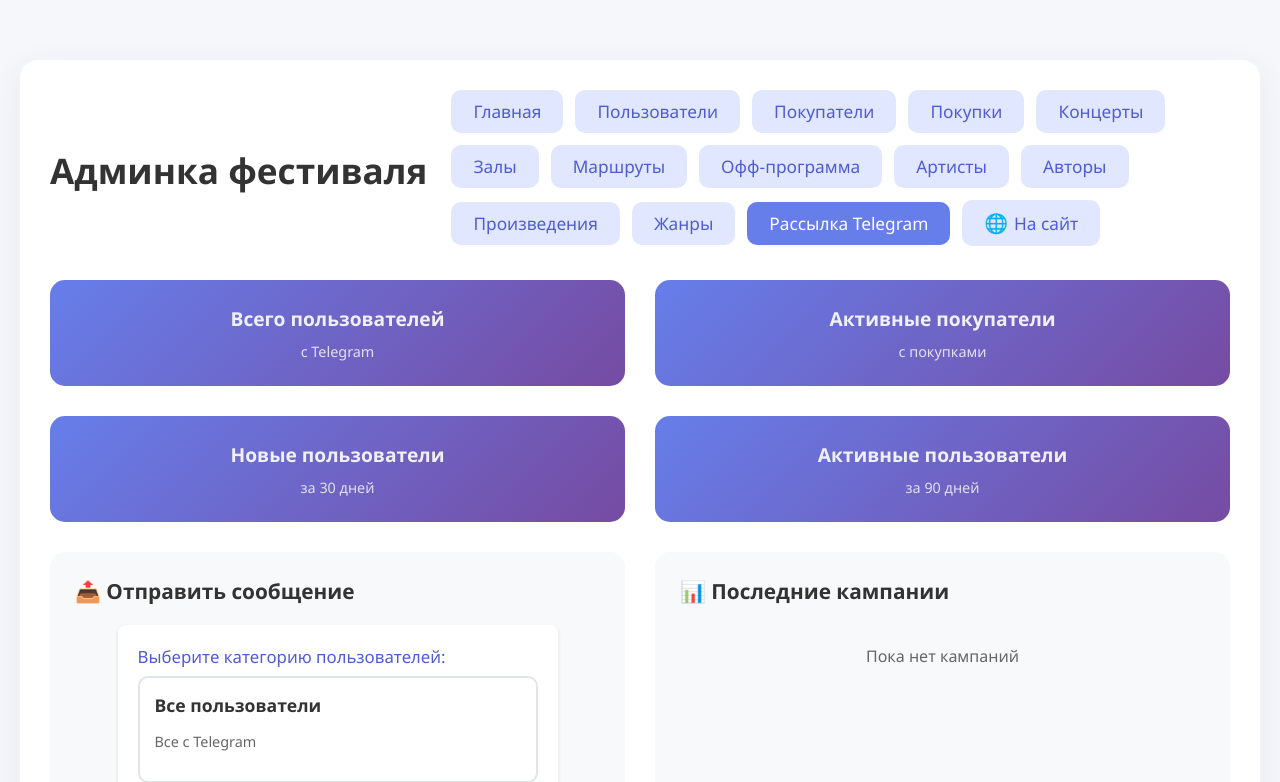
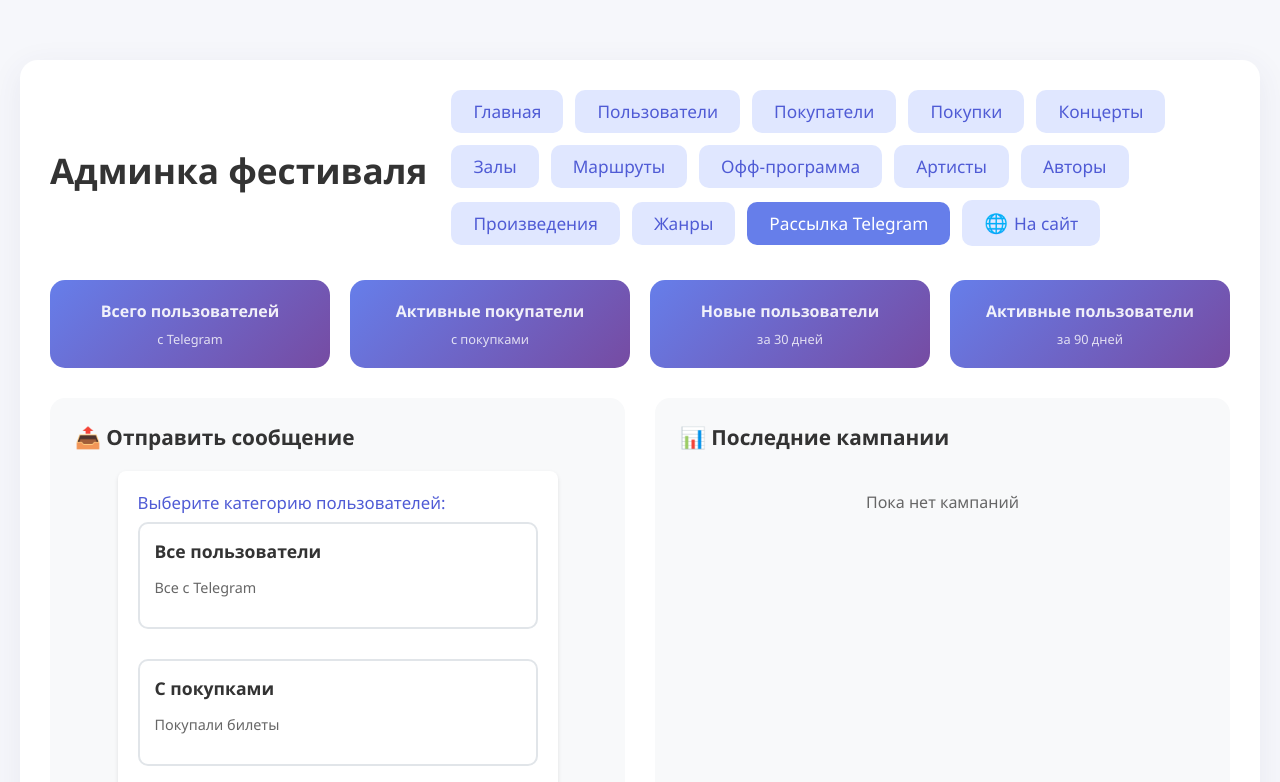
Before and after one commit to dmagog/Figaro, a Python web app: template app/templates/admin_telegram.html in a window 1280 px wide. Shown: the top 782 px of the page. Run offline with Jinja, Linux system fonts and the light colour scheme; the template is opened without the code that fills it, so the values that code supplies are empty.

Commit message:
fix top stats at  telegram sender page

```diff
--- a/app/templates/admin_telegram.html
+++ b/app/templates/admin_telegram.html
@@ -13,11 +13,11 @@
         .admin-menu-btn { background: #e0e7ff; color: #4f5bd5; padding: 10px 22px; border-radius: 10px; text-decoration: none; font-weight: 500; font-size: 1.08em; border: none; transition: background 0.18s, color 0.18s; display: inline-block; text-align: center; cursor: pointer; white-space: nowrap; }
         .admin-menu-btn:hover, .admin-menu-btn.active { background: #667eea; color: #fff; }
 
-        .tg-dashboard { display: grid; grid-template-columns: 1fr 1fr; gap: 30px; margin-bottom: 30px; }
-        .tg-stats-card { background: linear-gradient(135deg, #667eea 0%, #764ba2 100%); color: white; padding: 25px; border-radius: 15px; text-align: center; }
-        .tg-stats-card h3 { margin: 0 0 10px 0; font-size: 1.2em; opacity: 0.9; }
-        .tg-stats-card .number { font-size: 2.5em; font-weight: bold; margin-bottom: 5px; }
-        .tg-stats-card .label { font-size: 0.9em; opacity: 0.8; }
+        .tg-dashboard { display: grid; grid-template-columns: repeat(4, 1fr); gap: 20px; margin-bottom: 30px; }
+        .tg-stats-card { background: linear-gradient(135deg, #667eea 0%, #764ba2 100%); color: white; padding: 20px; border-radius: 15px; text-align: center; }
+        .tg-stats-card h3 { margin: 0 0 8px 0; font-size: 1em; opacity: 0.9; }
+        .tg-stats-card .number { font-size: 2em; font-weight: bold; margin-bottom: 3px; }
+        .tg-stats-card .label { font-size: 0.8em; opacity: 0.8; }
 
         .tg-main-content { display: grid; grid-template-columns: 1fr 1fr; gap: 30px; }
         .tg-form-section { background: #f8f9fa; border-radius: 15px; padding: 25px; }
@@ -70,6 +70,7 @@
         .tg-search-box input { width: 100%; padding: 10px; border: 2px solid #e1e5e9; border-radius: 8px; font-size: 1em; }
 
         @media (max-width: 1200px) { .tg-main-content { grid-template-columns: 1fr; } }
+        @media (max-width: 900px) { .tg-dashboard { grid-template-columns: repeat(2, 1fr); } }
         @media (max-width: 768px) { .tg-dashboard { grid-template-columns: 1fr; } .admin-container { padding: 15px; } }
     </style>
 </head>
```
